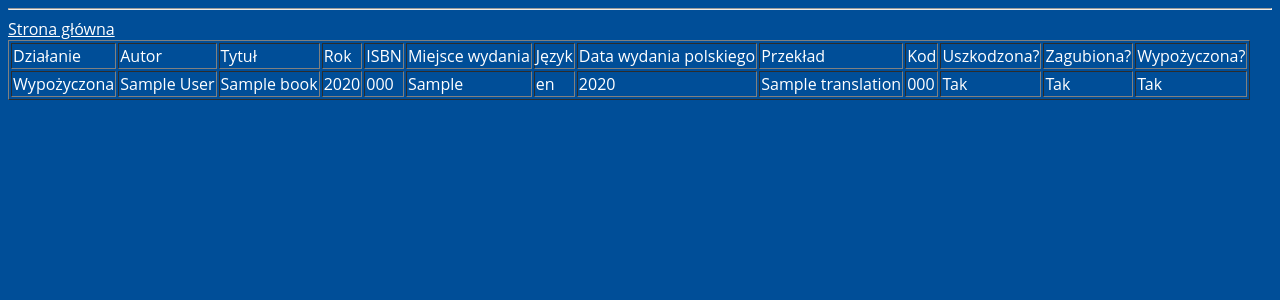
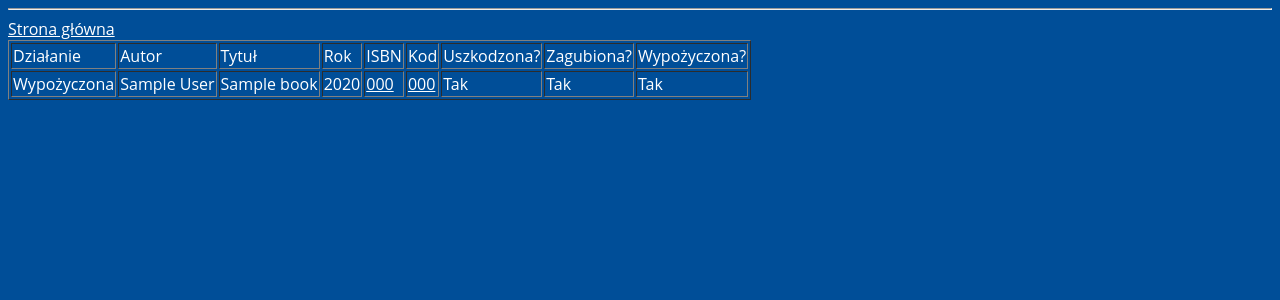
Before and after one commit to henrietta/rownodzien, a Python web app: template templates/reports/instances.html in a window 1280 px wide. Shown: the part 80-380 px from the top of the page. Run offline with Jinja, Linux system fonts and the light colour scheme; the template is opened without the code that fills it: most values are stand-ins (such as "Sample title", 1, 10 or a date in 2020).

Commit message:
Ulepszenie raportów
Poprawiono formatowanie w raportach książek, dodano cross-linking oraz
usunięto zbędne informacje w raporcie egzemplarzy

```diff
--- a/templates/reports/books.html
+++ b/templates/reports/books.html
@@ -28,11 +28,11 @@
 			<td>{{ i.author }}</td>
 			<td>{{ i.title }}</td>
 			<td>{{ i.year }}</td>
-			<td>{{ i.isbn }}</td>
+			<td><a href="/book/{{ i.isbn }}/">{{ i.isbn }}</a></td>
 			<td>{{ i.publish_place }} </td>
 			<td>{{ i.language }}</td>
-			<td>{{ i.year_pl }}</td>
-			<td>{{ i.translation }}</td>
+			<td>{% if i.year_pl %}{{ i.year_pl }}{% else %}Brak{% endif %}</td>
+			<td>{% if i.translation %}{{ i.translation }}{% else %}Brak{% endif %}</td>
 		</tr>
 		{% endfor %}
 	</table>
--- a/templates/reports/instances.html
+++ b/templates/reports/instances.html
@@ -11,10 +11,6 @@
 			<td>Tytuł</td>
 			<td>Rok</td>
 			<td>ISBN</td>
-			<td>Miejsce wydania</td>
-			<td>Język</td>
-			<td>Data wydania polskiego</td>
-			<td>Przekład</td>
 			<td>Kod</td>
 			<td>Uszkodzona?</td>
 			<td>Zagubiona?</td>
@@ -30,12 +26,8 @@
 			<td>{{ i.book.author }}</td>
 			<td>{{ i.book.title }}</td>
 			<td>{{ i.book.year }}</td>
-			<td>{{ i.book.isbn }}</td>
-			<td>{{ i.book.publish_place }} </td>
-			<td>{{ i.book.language }}</td>
-			<td>{{ i.book.year_pl}}</td>
-			<td>{{ i.book.translation }}</td>
-			<td>{{ i.code }}</td>
+			<td><a href="/book/{{ i.book.isbn }}/">{{ i.book.isbn }}</a></td>
+			<td><a href="/instance/{{ i.code }}/">{{ i.code }}</a></td>
 			<td>{% if i.is_damaged == 0 %} Nie {% else %} Tak {% endif %}</td>
 			<td>{% if i.is_lost == 0 %} Nie {% else %} Tak {% endif %}</td>
 			<td>{% if i.is_rented == 0 %} Nie {% else %} Tak {% endif %}</td>
```
